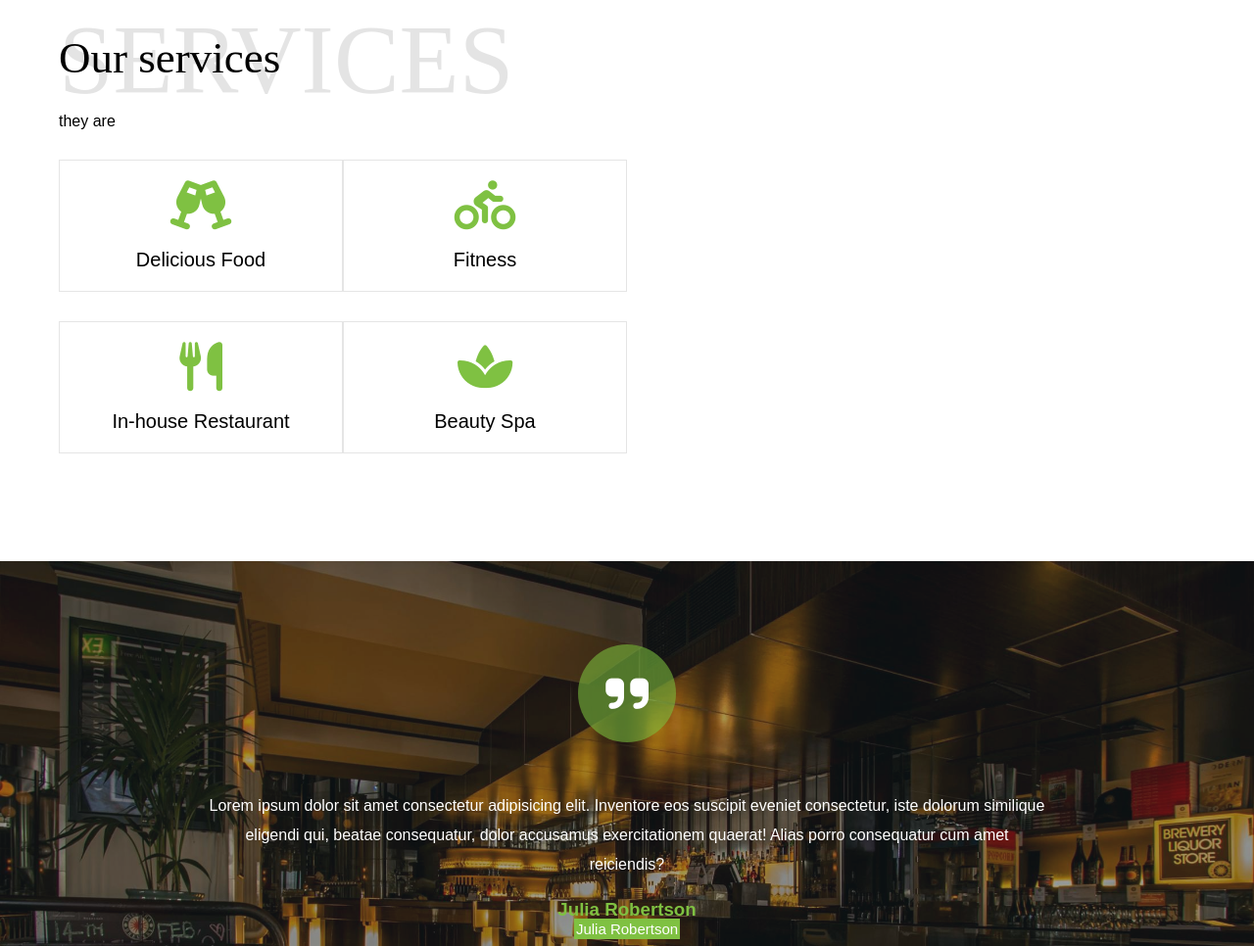
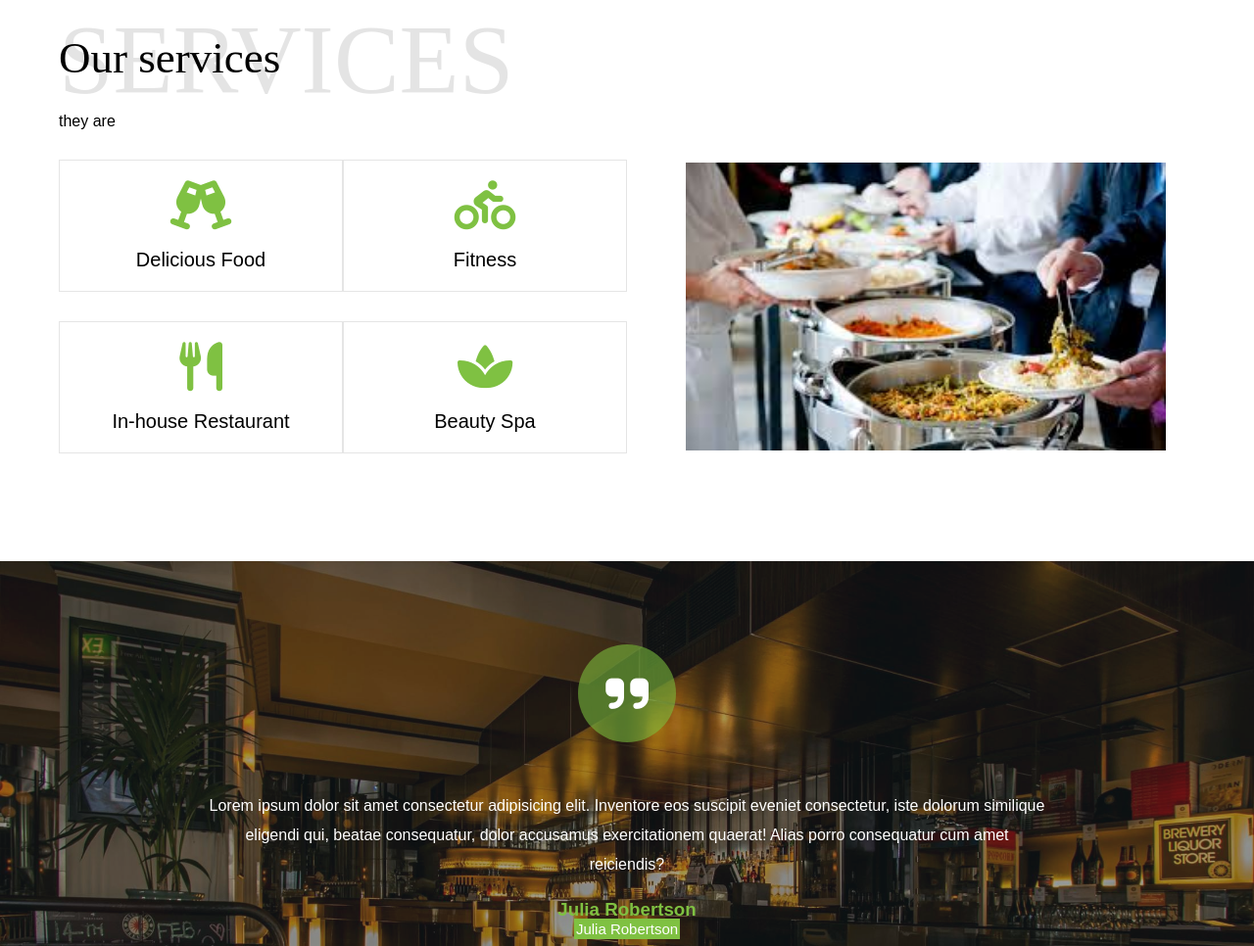
Before and after one commit to Muish-dan/ZANI-HOTEL, a plain HTML site: page index.html in a window 1280 px wide. Shown: the part 2963-3929 px from the top of the page at 98% size. Drawn offline with nearby package versions, Linux system fonts and the light colour scheme.

Commit message:
Update index.html

```diff
--- a/index.html
+++ b/index.html
@@ -593,7 +593,7 @@ crossorigin="anonymous" referrerpolicy="no-referrer"></script>
 
       <!-- Right: Image -->
       <div class="right">
-        <img src="100.jpeg" alt="">
+        <img src="images/100.jpeg" alt="">
       </div>
     </div>
   </div>
```
